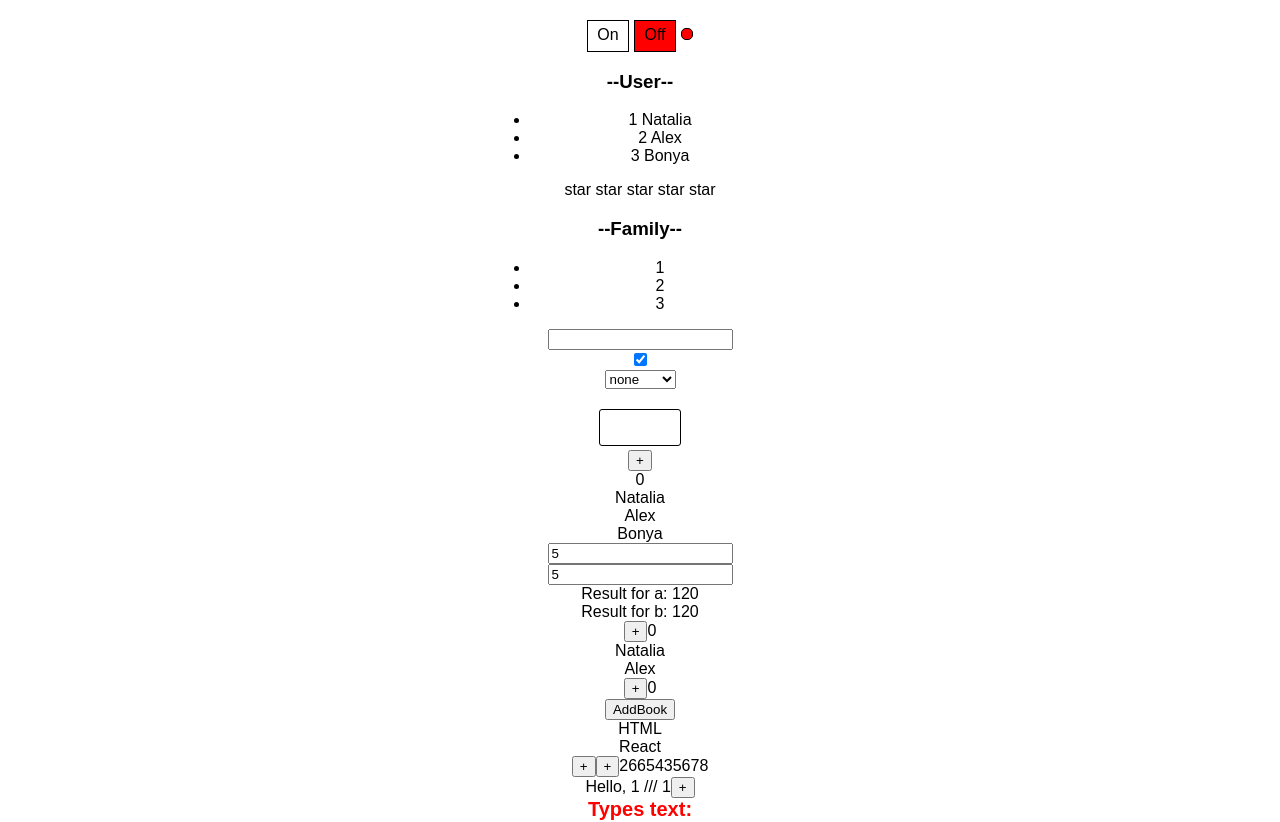
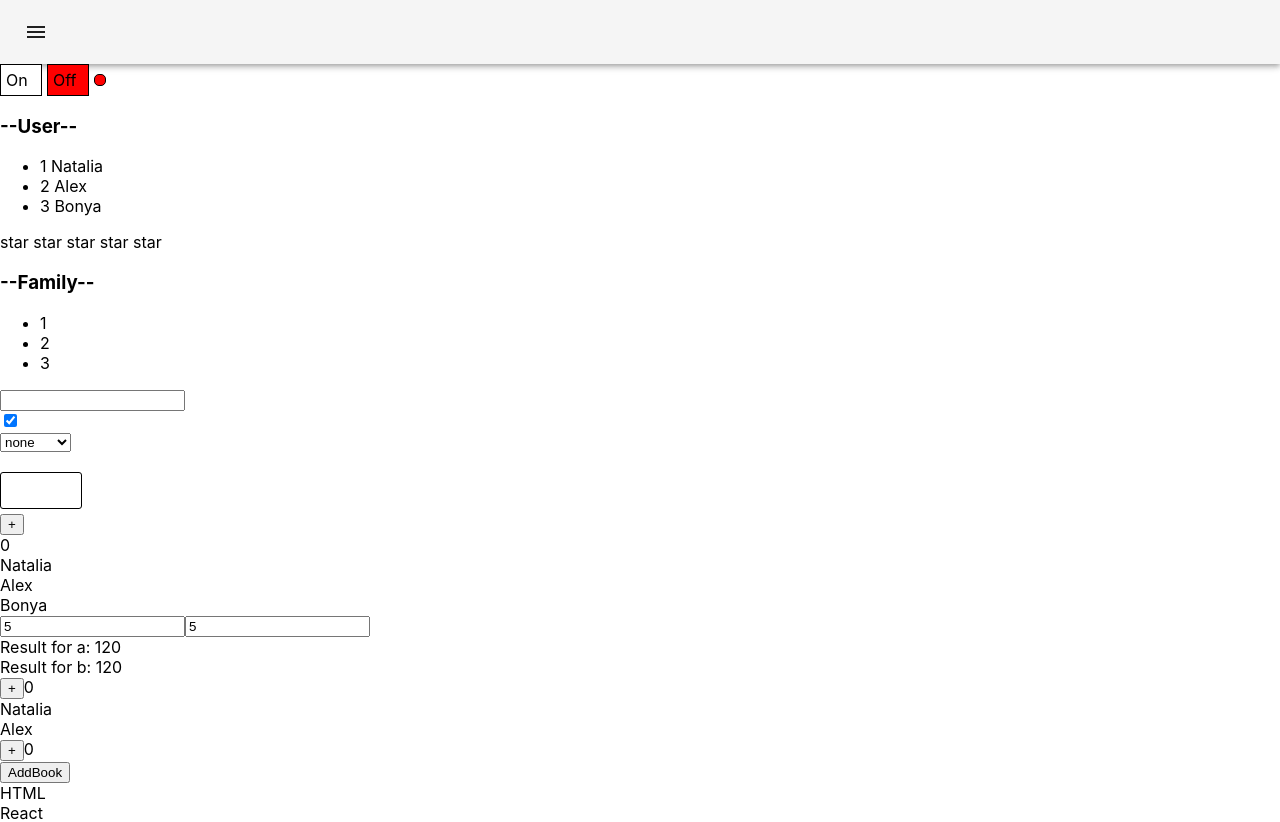
Before and after one commit to NatKhomich/react-TS, a React (Create React App) app: page / in a window 1280 px wide. Shown: the top 822 px of the page. Built offline with nearby package versions, Linux system fonts and the light colour scheme.

Commit message:
add header & sidebar

```diff
--- a/package.json
+++ b/package.json
@@ -3,6 +3,10 @@
   "version": "0.1.0",
   "private": true,
   "dependencies": {
+    "@emotion/react": "^11.11.1",
+    "@emotion/styled": "^11.11.0",
+    "@mui/icons-material": "^5.14.18",
+    "@mui/material": "^5.14.18",
     "@testing-library/jest-dom": "^5.14.1",
     "@testing-library/react": "^13.0.0",
     "@testing-library/user-event": "^13.2.1",
--- a/src/App.tsx
+++ b/src/App.tsx
@@ -1,19 +1,30 @@
 import React, {useState} from 'react';
 import './App.css';
-import {Rating, RatingValueType} from './components/Rating/Rating';
+import {Rating, RatingValueType} from 'components/Rating/Rating';
 import OnOff from './components/OnOff/OnOff';
 import Accordion, {ItemsType} from './components/Accordion/Accordion';
-import {ControlledCheckbox, ControlledInput, ControlledSelect} from './components/Input/ControlledInput';
+import {ControlledCheckbox, ControlledInput, ControlledSelect} from 'components/Input/ControlledInput';
 import Select from './components/Select/Select';
-import {UncontrolledAccordion} from './components/Accordion/UncontrolledAccordion';
-import {ExampleUseMemo, HelpsReactMemo} from './components/Memo/UseMemo';
+import {UncontrolledAccordion} from 'components/Accordion/UncontrolledAccordion';
+import {ExampleUseMemo, HelpsReactMemo} from 'components/Memo/UseMemo';
 import Example from './components/Memo/ReactMemo';
-import {UseCallBack} from './components/Memo/UseCallBack';
-import {UseState} from './components/UseState/UseState';
-import {KeysTrackerExample, UseEffect} from './components/UseEffect/UseEffect';
-import {AnalogClock, DigitalClock} from './components/Clock/Clock';
+import {UseCallBack} from 'components/Memo/UseCallBack';
+import {UseState} from 'components/UseState/UseState';
+import {KeysTrackerExample, UseEffect} from 'components/UseEffect/UseEffect';
+import {AnalogClock, DigitalClock} from 'components/Clock/Clock';
+import {Header} from 'components/Header/Header';
+import {Sidebar} from "components/Sidebar/Sidebar";
+
+
+export type Anchor = 'left'
 
 function App() {
+
+    const [isSidebarOpen, setSidebarOpen] = React.useState(false);
+
+    const toggleDrawer = () => {
+        setSidebarOpen(!isSidebarOpen);
+    };
 
     const [ratingValue, setRatingValue] = useState<RatingValueType>(0)
 
@@ -30,7 +41,9 @@ function App() {
     let [selectValue, setSelectValue] = useState('')
 
     return (
-        <div className={'App'}>
+        <div>
+            <Header toggleDrawer={toggleDrawer} />
+            <Sidebar onClose={toggleDrawer} isOpen={isSidebarOpen} />
 
             <OnOff on={switchOn} onChange={(on) => {
                 setSwitchOn(on)
--- /dev/null
+++ b/src/components/Header/Header.tsx
@@ -0,0 +1,33 @@
+import React, {FC} from 'react';
+import AppBar from '@mui/material/AppBar';
+import {Box, Toolbar} from '@mui/material';
+import IconButton from '@mui/material/IconButton';
+import MenuIcon from '@mui/icons-material/Menu';
+
+type PropsType = {
+    toggleDrawer: () => void
+}
+
+export const Header: FC<PropsType> = (props) => {
+    const {toggleDrawer} = props
+
+    return (
+        <Box sx={{ flexGrow: 1 }}>
+            <AppBar position="static" color={'default'}>
+                <Toolbar>
+                    <IconButton
+                        size="large"
+                        edge="start"
+                        color="inherit"
+                        aria-label="menu"
+                        sx={{ mr: 2 }}
+                        onClick={() => toggleDrawer()}
+                    >
+                        <MenuIcon />
+                    </IconButton>
+                    {/*<Button color="inherit">Login</Button>*/}
+                </Toolbar>
+            </AppBar>
+        </Box>
+    );
+};
--- /dev/null
+++ b/src/components/Sidebar/Sidebar.tsx
@@ -0,0 +1,28 @@
+import {Box, Drawer, List, ListItem, ListItemButton, ListItemIcon, ListItemText} from "@mui/material";
+import React from "react";
+
+type SidebarProps = {
+    isOpen: boolean;
+    onClose: () => void;
+};
+
+export const Sidebar: React.FC<SidebarProps> = ({ isOpen, onClose }) => {
+    return (
+        <Drawer anchor="left" open={isOpen} onClose={onClose}>
+            <Box sx={{ width: 250 }} role="presentation" onClick={onClose} onKeyDown={onClose}>
+                <List>
+                    {['Inbox', 'Starred', 'Send email', 'Drafts'].map((text, index) => (
+                        <ListItem key={text} disablePadding>
+                            <ListItemButton>
+                                <ListItemIcon>
+                                    {/*{index % 2 === 0 ? <InboxIcon /> : <MailIcon />}*/}
+                                </ListItemIcon>
+                                <ListItemText primary={text} />
+                            </ListItemButton>
+                        </ListItem>
+                    ))}
+                </List>
+            </Box>
+        </Drawer>
+    );
+};
--- a/tsconfig.json
+++ b/tsconfig.json
@@ -1,6 +1,7 @@
 {
   "compilerOptions": {
     "target": "es5",
+    "baseUrl": "src",
     "lib": [
       "dom",
       "dom.iterable",
```
Also changed, not shown: 1 other file (tests, documents, lock files or other folders).
